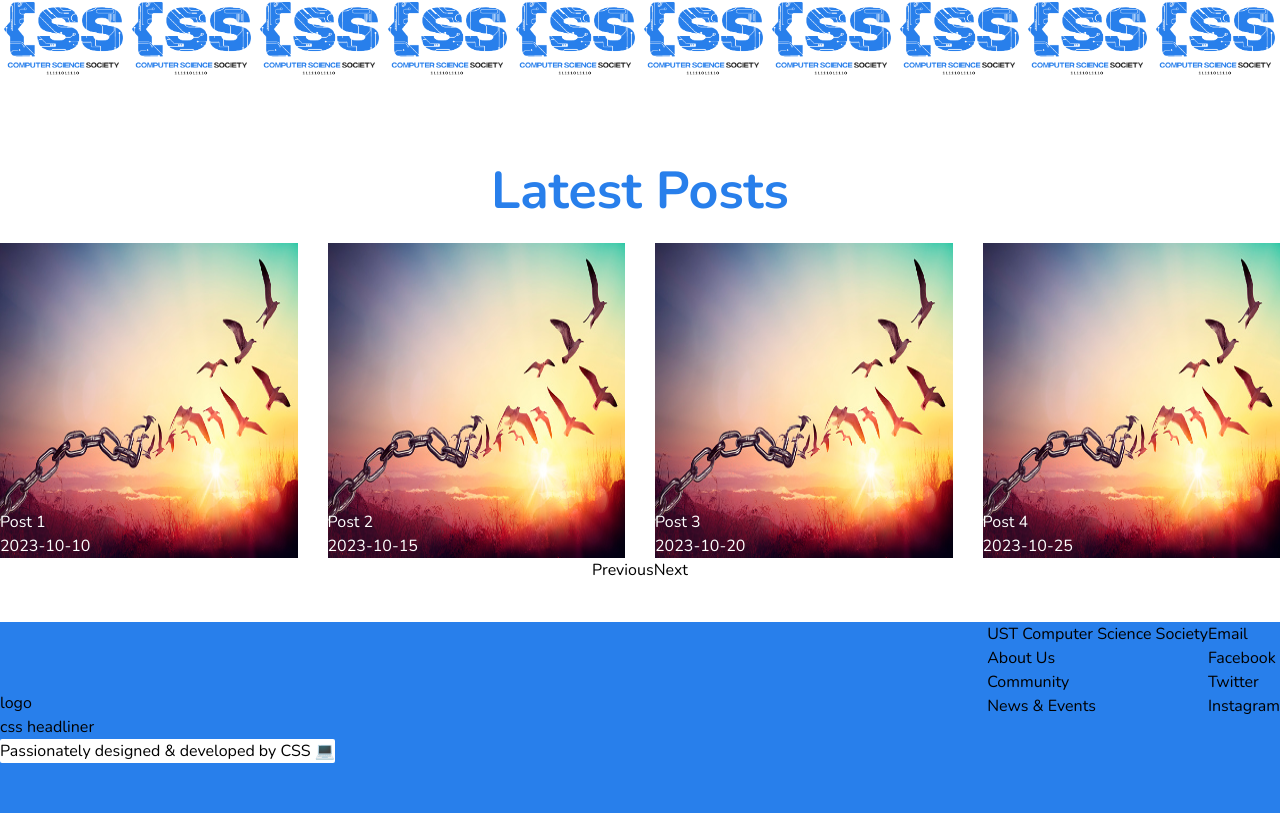
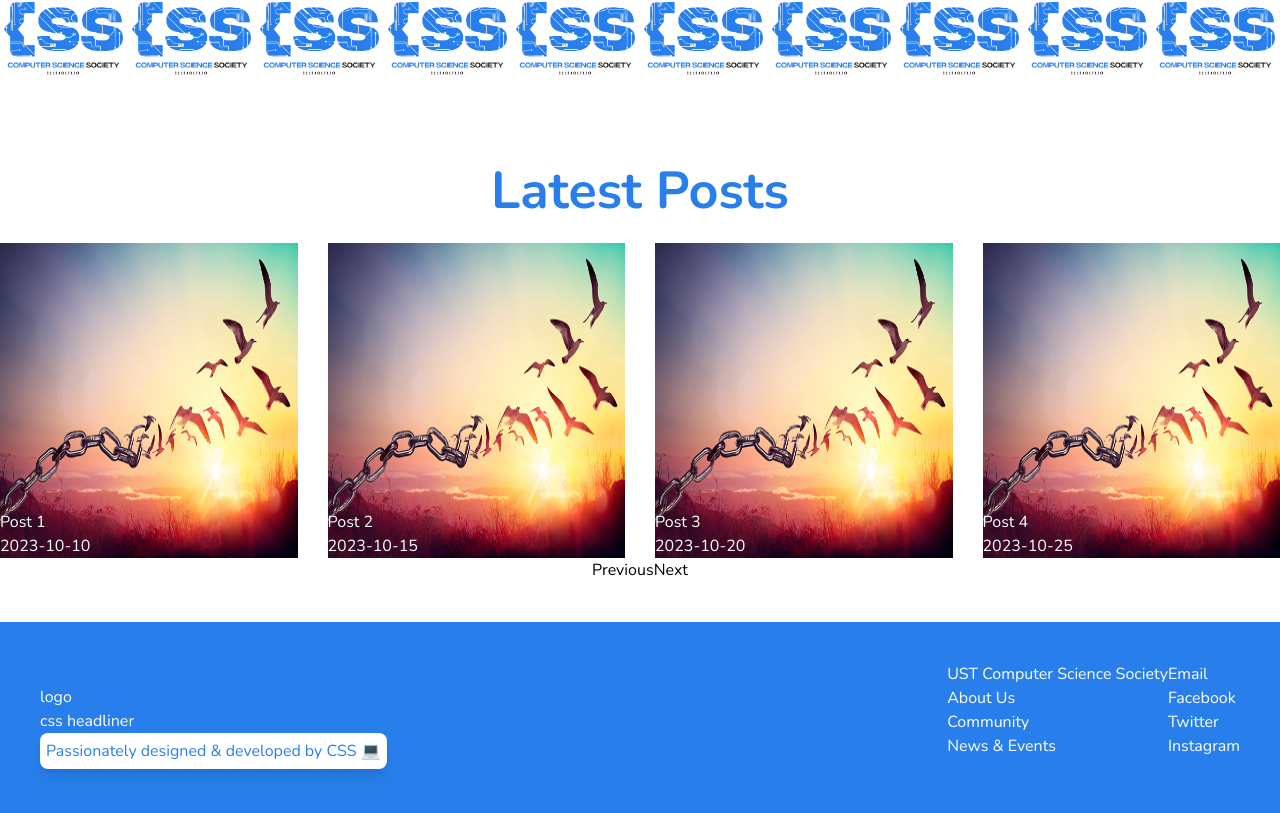
Before and after one commit to neilcasas/final-ustcss, a React (Vite) app: page / in a window 1280 px wide. Shown: the part 3207-4020 px from the top of the page. Built offline with nearby package versions, Linux system fonts and the light colour scheme.

Commit message:
Added styling to footer message

```diff
--- a/src/components/Footer.jsx
+++ b/src/components/Footer.jsx
@@ -2,12 +2,14 @@ import React from "react";
 
 const Footer = () => {
   return (
-    <div className="flex h-[211px] w-auto bg-primary justify-between">
+    <div className="flex h-[211px] w-auto p-10 justify-between bg-primary text-white">
       <div className="left-half flex flex-col justify-center">
         <p>logo</p>
         <p>css headliner</p>
-        <div className="message bg-white rounded-sm">
-          <p>Passionately designed & developed by CSS 💻</p>
+        <div className="message p-1.5 rounded-lg bg-white shadow-lg">
+          <p className="text-primary">
+            Passionately designed & developed by CSS 💻
+          </p>
         </div>
       </div>
       <div className="right-half flex">
```
